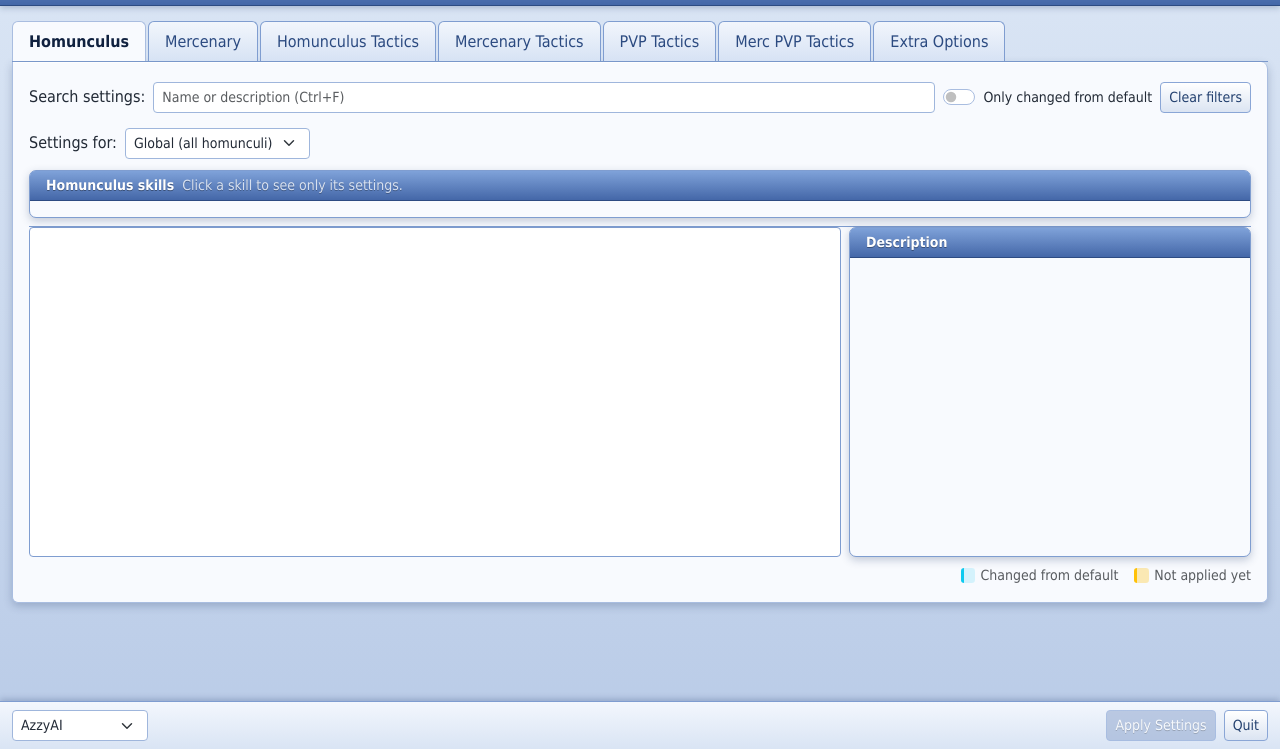
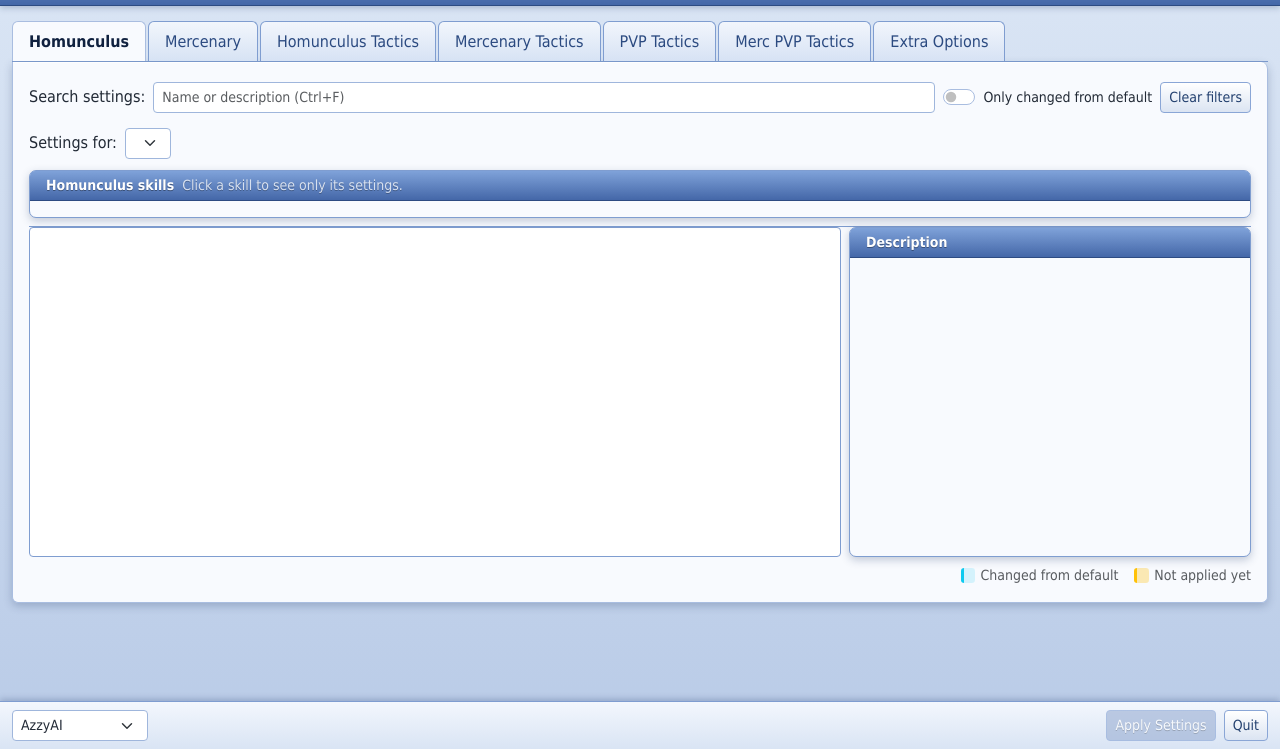
Before and after one commit to jknpj/AzzyAI-webgui, a plain HTML site: page index.html in a window 1280 px wide. Shown: the part 51-800 px from the top of the page. Drawn offline with nearby package versions, Linux system fonts and the light colour scheme.

Commit message:
pre-re: regenerate the data files

```diff
--- a/index.html
+++ b/index.html
@@ -266,7 +266,6 @@
           <div class="col-auto"><label for="homScope" class="col-form-label" data-i18n="Settings for:">Settings for:</label></div>
           <div class="col-auto">
             <select class="form-select form-select-sm" id="homScope" aria-label="Edit global settings or the overrides of one homunculus type" data-i18n-aria-label="Edit global settings or the overrides of one homunculus type">
-              <option value="" data-i18n="Global (all homunculi)">Global (all homunculi)</option><option value="Lif">Lif</option><option value="Amistr">Amistr</option><option value="Filir">Filir</option><option value="Vanilmirth">Vanilmirth</option><option value="Eira">Eira</option><option value="Bayeri">Bayeri</option><option value="Sera">Sera</option><option value="Dieter">Dieter</option><option value="Eleanor">Eleanor</option>
             </select>
           </div>
           <div class="col-auto"><button type="button" class="btn btn-sm btn-outline-secondary d-none" id="homScopeReset" data-i18n="Use global values">Use global values</button></div>
```
